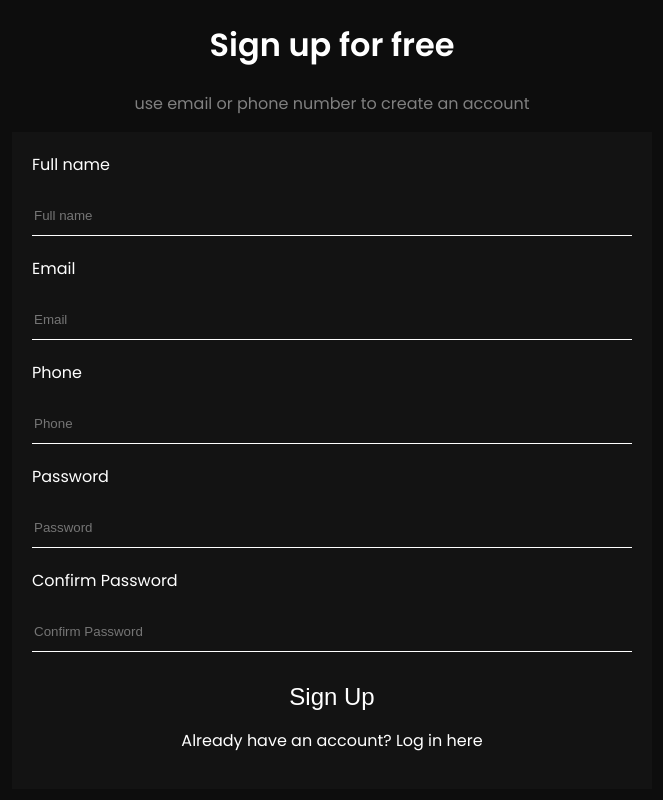
After one commit to Yehia-Arja/digital-wallet, a PHP site: page /html/signup.html in a window 1280 px wide. The commit adds this page. Shown: the whole page, without its empty margins (308-971 px from the left). Run offline with PHP 8.4, Linux system fonts and the light colour scheme.

Commit message:
created login/signup,changed the home page design and folder structure

```diff
--- a/Frontend/assets/style.css
+++ b/wallet-client-frontend/assets/style.css
@@ -1,19 +1,34 @@
 /* General Styles */
-body {
+@import url("https://fonts.googleapis.com/css2?family=Poppins:wght@400;500;600&display=swap");
+
+html, body {
+    font-family: 'Poppins', sans-serif;
+    height: 100%;
     margin: 0;
     background-color: rgba(13,13,13,1);
     color: white;
+    display: flex;
+    flex-direction: column;
+    overflow-x: hidden;
 }
+::-webkit-scrollbar {
+    display: none;
+}
+
+a{
+    color: white;
+    text-decoration: none;
+}
+/*start of home page*/
 .header {
+    margin-bottom: 40px;
     width: 100%;
     display: flex;
     justify-content: space-between;
     align-items: center;
-    background: rgba(20, 20, 20, 0.8);
-    border-radius: 15px;
-    box-shadow: 0 4px 10px rgba(255, 255, 255, 0.1);
     flex-wrap: wrap;
 }
+
 html::-webkit-scrollbar {
     display: none;
 }
@@ -54,40 +74,14 @@ html::-webkit-scrollbar {
     transition: 0.3s;
 }
 
-.nav-link:hover, .nav-link.active {
-    color: rgba(147,120,255,1);
-    text-decoration: underline;
+.nav-link:hover {
+    color: rgba(211, 211, 211, 0.5);
+    text-decoration: none;
 }
-
-
 
 .logo {
     width: 100px;
     height: auto;
-}
-
-.right-section {
-    display: flex;
-    gap: 15px;
-    flex-wrap: wrap;
-}
-
-
-
-
-.login-button, .signup-button {
-    border: none;
-    padding: 15px 25px;
-    background: linear-gradient(135deg, rgba(98,79,207,1), rgba(147,120,255,1));
-    color: white;
-    font-size: 1em;
-    border-radius: 25px;
-    cursor: pointer;
-    transition: 0.3s;
-}
-
-.login-button:hover, .signup-button:hover {
-    opacity: 0.8;
 }
 
 
@@ -182,6 +185,95 @@ html::-webkit-scrollbar {
     display: flex;
     gap: 20px;
 }
+
+/*End of home page*/
+
+
+/*Start of login page*/
+.login-header,
+.signup-header {
+    text-align: center;
+    font-size: 1em;
+}
+.login-header > h1
+.signup-header > h1 {
+    font-weight: bold;
+    margin-top: 50px;
+    margin-bottom: 20px;
+    color: white
+}
+.login-header > p,
+.signup-header > p {
+    font-size: 1em;
+    color: gray;
+}
+
+.login-form label,
+.signup-form label {
+    display: flex;
+    color: white;
+}
+.login-main,
+.signup-main {
+    display: flex;
+    justify-content: center;
+    align-items: center;
+}
+.login-form,
+.signup-form {
+    display: flex;
+    background-color: rgba(20, 20, 20, 0.9);
+    flex-direction: column;
+    gap: 20px;
+    padding: 20px;
+    width: 600px;
+}
+.login-form input,
+.signup-form input {
+    border: none;
+    border-bottom: 1px solid white;
+    outline: none;
+    color: white;
+    background-color: transparent;
+    height: 4.5vh;
+
+}
+.login-button,
+.signup-button {
+    border: none;
+    background-color: transparent;
+    color: white;
+    font-size: 1.5em;
+    cursor: pointer;
+    transition: 0.3s;
+}
+.login-section div,
+.signup-section div {
+    margin-top: 10px;
+    text-align: center;
+}
+
+.login-button:hover,
+.signup-button:hover {
+    border: 1px solid white;
+    background-color: rgba(255,255,255,0.7);
+    box-shadow: 0 0 45px rgba(255, 255, 255, 0.8);
+    padding: 5px 10px;
+    border-radius: 8px;
+}
+
+.redirect-signup:hover,
+.redirect-login:hover {
+    color:white;
+    border: 1px solid white;
+    background-color: rgba(255,255,255,0.7);
+    box-shadow: 0 0 45px rgba(255, 255, 255, 0.8);
+    padding: 5px 10px;
+    border-radius: 8px;
+    cursor: pointer;
+}
+
+
 
 
 @media (max-width: 1024px) {
--- /dev/null
+++ b/wallet-client-frontend/html/signup.html
@@ -0,0 +1,40 @@
+<!DOCTYPE html>
+<html lang="en">
+<head>
+    <meta charset="UTF-8">
+    <meta name="viewport" content="width=device-width, initial-scale=1.0">
+    <title>Document</title>
+    <link rel="stylesheet" href="../wallet-client-frontend/assets/style.css">
+</head>
+<body>
+    <header class="signup-header">
+        <h1>Sign up for free</h1>
+        <p>use email or phone number to create an account</p>
+    </header>
+    <main class="signup-main">
+        <section class="signup-section">
+            <form action="signup" method="POST" class="signup-form">
+                <label for="username">Full name</label>
+                <input type="text" name="username" id="username" placeholder="Full name">
+
+                <label for="email">Email</label>
+                <input type="email" name="email" id="email" placeholder="Email">
+
+                <label for="phone">Phone</label>
+                <input type="tel" name="phone" id="phone" placeholder="Phone">
+
+                <label for="password">Password</label>
+                <input type="password" name="password" id="password" placeholder="Password" required>
+
+                <label for="confirm-password">Confirm Password</label>
+                <input type="password" name="confirm-password" id="confirm-password" placeholder="Confirm Password" required>
+                <div>
+                    <button class="signup-button" type="submit">Sign Up</button>
+                    <p>Already have an account? <a class="redirect-login" href="../wallet-client-frontend/index.html">Log in here</a></p>
+                </div>
+
+        </section>
+
+    </main>
+</body>
+</html>
```
Also changed, not shown: other parts of wallet-client-frontend/assets/style.css (+38 -24 lines), Frontend/wallet-client-frontend/home.html (deleted, +0 -63 lines), wallet-client-frontend/html/home.html (added, +64 -0 lines), wallet-client-frontend/index.html (added, +35 -0 lines), wallet-admin-frontend/admin.html (added), wallet-admin-frontend/admin.js (added), wallet-client-frontend/assets/images/cards.bg.png (added), wallet-client-frontend/assets/images/e-wallet-logo-vector-44767093.png (renamed from Frontend/assets/images/e-wallet-logo-vector-44767093.png), wallet-client-frontend/assets/images/five-black-and-grey-credit-cards-with-golden-emv-security-chips-are-seen-floating-in-a-pleasing-arrangement-minimal-colors-make-security-chips-stand-T6MJH3.jpg (added), wallet-client-frontend/assets/images/wallet-background.jpg (added), wallet-client-frontend/html/profile.html (added), wallet-client-frontend/html/wallet.html (added), wallet-client-frontend/html/withdraw.html (added), wallet-client-frontend/js/client.js (added).
